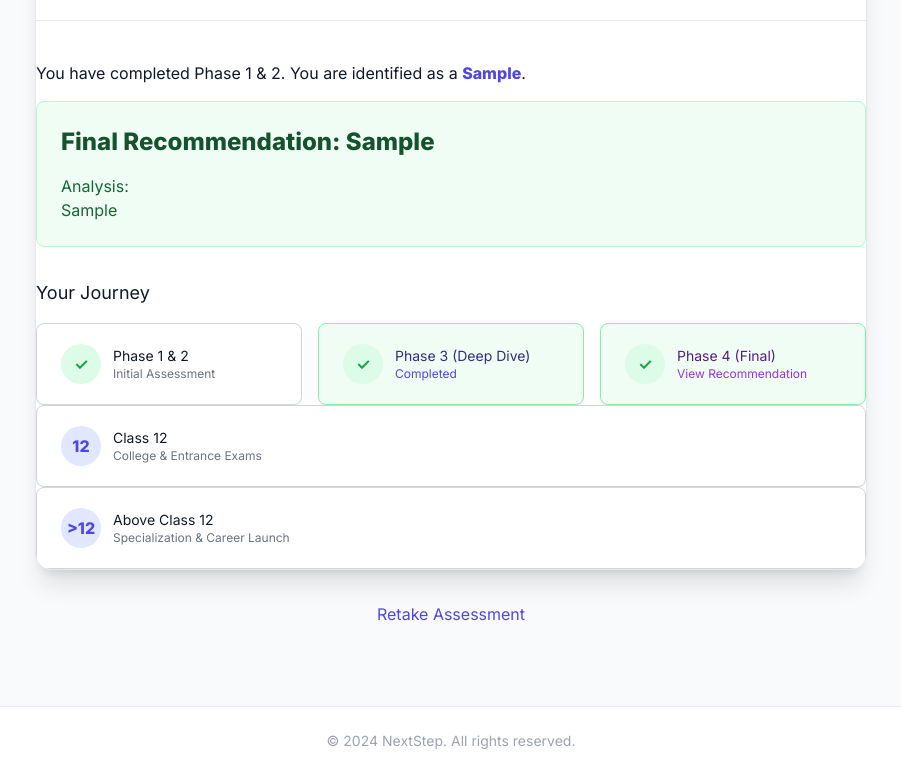
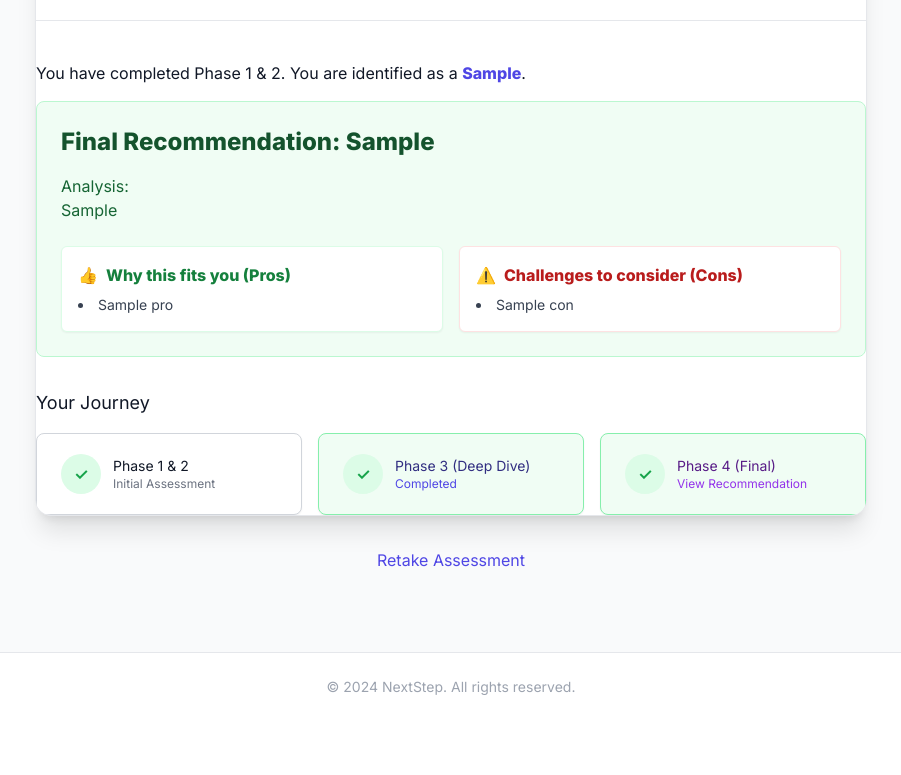
Before and after one commit to Yuvneet22/NEXTSTEP, a FastAPI app: template templates/result.html in a window 1280 px wide. Shown: the part 770-1545 px from the top of the page, without its empty margins (189-1090 px from the left). After the commit the page ends 1465 px from the top, so only its background shows below. Run offline with FastAPI, Linux system fonts and the light colour scheme; the template is opened without the code that fills it: most values are stand-ins (such as "Sample title", 1, 10 or a date in 2020); some libraries are stand-ins or nearby versions.

Commit message:
Removed 'Class 12' and 'Above Class 12' from the 'Your Journey' section. The dashboard now only shows the completed/active phases: Phase 1 & 2, Phase 3, and Phase 4. ✨

```diff
--- a/main.py
+++ b/main.py
@@ -639,7 +639,26 @@ async def assessment_final_submit(request: Request, db: Session = Depends(get_db
         # --- AI Analysis ---
         if GEMINI_API_KEY:
             try:
-                # Construct Prompt
+                # Create Readable Answer Summary
+                readable_answers = []
+
+                # Helper to find text
+                def get_question_text(q_id):
+                    for section in all_questions.values():
+                        for q in section["questions"]:
+                            if q["id"] == q_id:
+                                return q["question"], q["options"]
+                    return None, None
+
+                for q_id, ans_value in answers.items():
+                    q_text, options = get_question_text(q_id)
+                    if q_text:
+                        selected_option = next((opt for opt in options if opt["value"] == ans_value), None)
+                        ans_text = selected_option["text"] if selected_option else "Unknown"
+                        readable_answers.append(f"Question: {q_text}\nSelected Answer: {ans_text}")
+
+                answers_summary = "\n\n".join(readable_answers)
+
                 phase2_cat = result.phase_2_category or "Unknown"
                 phase3_analysis = result.phase3_analysis or "Not completed"
 
@@ -651,19 +670,23 @@ async def assessment_final_submit(request: Request, db: Session = Depends(get_db
                 - Deep Dive Analysis (Phase 3): {phase3_analysis}
 
                 Phase 4 Assessment Answers (Aptitude, Interests, Personality, Scenarios):
-                {json.dumps(answers, indent=2)}
+                {answers_summary}
 
                 Preliminary Rule-Based Scores:
                 {json.dumps(scores, indent=2)}
 
                 Task:
                 1. Recommend the SINGLE best academic stream from: "Science (PCM)", "Science (PCB)", "Commerce", "Arts & Humanities", "Vocational Studies".
-                2. Provide a "Final Analysis" (approx 150 words) explaining WHY this is the best fit. specific aptitude strengths, interest patterns, and personality traits from their answers. Explain why other streams might be less suitable if relevant.
+                2. Provide a "Final Analysis" (approx 150 words) explaining WHY this is the best fit. **IMPORTANT: Do NOT refer to question codes like FA1, FB2. Refer to the specific topics or skills mentioned in the answers.**
+                3. Provide a list of 3 "Pros" (Why this is good for the student).
+                4. Provide a list of 3 "Cons" (Challenges to consider).
 
                 Output must be valid JSON only:
                 {{
                   "recommended_stream": "Exact Stream Name",
-                  "final_analysis": "Detailed explanation..."
+                  "final_analysis": "Detailed explanation...",
+                  "stream_pros": ["Pro 1", "Pro 2", "Pro 3"],
+                  "stream_cons": ["Con 1", "Con 2", "Con 3"]
                 }}
                 """
 
@@ -678,6 +701,10 @@ async def assessment_final_submit(request: Request, db: Session = Depends(get_db
                     result.recommended_stream = ai_data["recommended_stream"]
                 if "final_analysis" in ai_data:
                     result.final_analysis = ai_data["final_analysis"]
+                if "stream_pros" in ai_data:
+                    result.stream_pros = ai_data["stream_pros"]
+                if "stream_cons" in ai_data:
+                    result.stream_cons = ai_data["stream_cons"]
 
             except Exception as e:
                 print(f"AI Analysis Failed: {e}")
--- a/models.py
+++ b/models.py
@@ -38,5 +38,7 @@ class AssessmentResult(Base):
     stream_scores = Column(JSON, nullable=True) # Stores {"PCM": 10, "COMM": 8...}
     recommended_stream = Column(String, nullable=True) # e.g. "Science (PCM)"
     final_analysis = Column(Text, nullable=True) # Detailed AI reasoning
+    stream_pros = Column(JSON, nullable=True) # List of strings
+    stream_cons = Column(JSON, nullable=True) # List of strings
 
     user = relationship("User", back_populates="assessment")
--- a/templates/result.html
+++ b/templates/result.html
@@ -77,6 +77,36 @@
                 {% else %}
                 <p class="text-sm text-green-700 mt-1">Based on your combined assessment results.</p>
                 {% endif %}
+
+                <!-- Pros & Cons -->
+                <div class="mt-6 grid grid-cols-1 md:grid-cols-2 gap-4">
+                    {% if result.stream_pros %}
+                    <div class="bg-white p-4 rounded-md shadow-sm border border-green-100">
+                        <h4 class="font-bold text-green-700 mb-2 flex items-center">
+                            <span class="mr-2">👍</span> Why this fits you (Pros)
+                        </h4>
+                        <ul class="list-disc list-inside text-sm text-gray-700 space-y-1">
+                            {% for pro in result.stream_pros %}
+                            <li>{{ pro }}</li>
+                            {% endfor %}
+                        </ul>
+                    </div>
+                    {% endif %}
+
+                    {% if result.stream_cons %}
+                    <div class="bg-white p-4 rounded-md shadow-sm border border-red-100">
+                        <h4 class="font-bold text-red-700 mb-2 flex items-center">
+                            <span class="mr-2">⚠️</span> Challenges to consider (Cons)
+                        </h4>
+                        <ul class="list-disc list-inside text-sm text-gray-700 space-y-1">
+                            {% for con in result.stream_cons %}
+                            <li>{{ con }}</li>
+                            {% endfor %}
+                        </ul>
+                    </div>
+                    {% endif %}
+                </div>
+
             </div>
             {% endif %}
 
@@ -146,38 +176,6 @@
 
                 </div>
 
-
-                <!-- Class 12 -->
-                <div
-                    class="relative rounded-lg border border-gray-300 bg-white px-6 py-5 shadow-sm flex items-center space-x-3 hover:border-indigo-500 hover:ring-1 hover:ring-indigo-500 cursor-pointer transition-all duration-200">
-                    <div class="flex-shrink-0">
-                        <span
-                            class="h-10 w-10 rounded-full bg-indigo-100 flex items-center justify-center text-indigo-600 font-bold">12</span>
-                    </div>
-                    <div class="flex-1 min-w-0">
-                        <a href="#" class="focus:outline-none">
-                            <span class="absolute inset-0" aria-hidden="true"></span>
-                            <p class="text-sm font-medium text-gray-900">Class 12</p>
-                            <p class="text-xs text-gray-500 truncate">College & Entrance Exams</p>
-                        </a>
-                    </div>
-                </div>
-
-                <!-- Above Class 12 -->
-                <div
-                    class="relative rounded-lg border border-gray-300 bg-white px-6 py-5 shadow-sm flex items-center space-x-3 hover:border-indigo-500 hover:ring-1 hover:ring-indigo-500 cursor-pointer transition-all duration-200">
-                    <div class="flex-shrink-0">
-                        <span
-                            class="h-10 w-10 rounded-full bg-indigo-100 flex items-center justify-center text-indigo-600 font-bold">>12</span>
-                    </div>
-                    <div class="flex-1 min-w-0">
-                        <a href="#" class="focus:outline-none">
-                            <span class="absolute inset-0" aria-hidden="true"></span>
-                            <p class="text-sm font-medium text-gray-900">Above Class 12</p>
-                            <p class="text-xs text-gray-500 truncate">Specialization & Career Launch</p>
-                        </a>
-                    </div>
-                </div>
             </div>
         </div>
     </div>
```
Also changed, not shown: migrate_db_v5.py (added, +19 -0 lines), learnloop.db.
